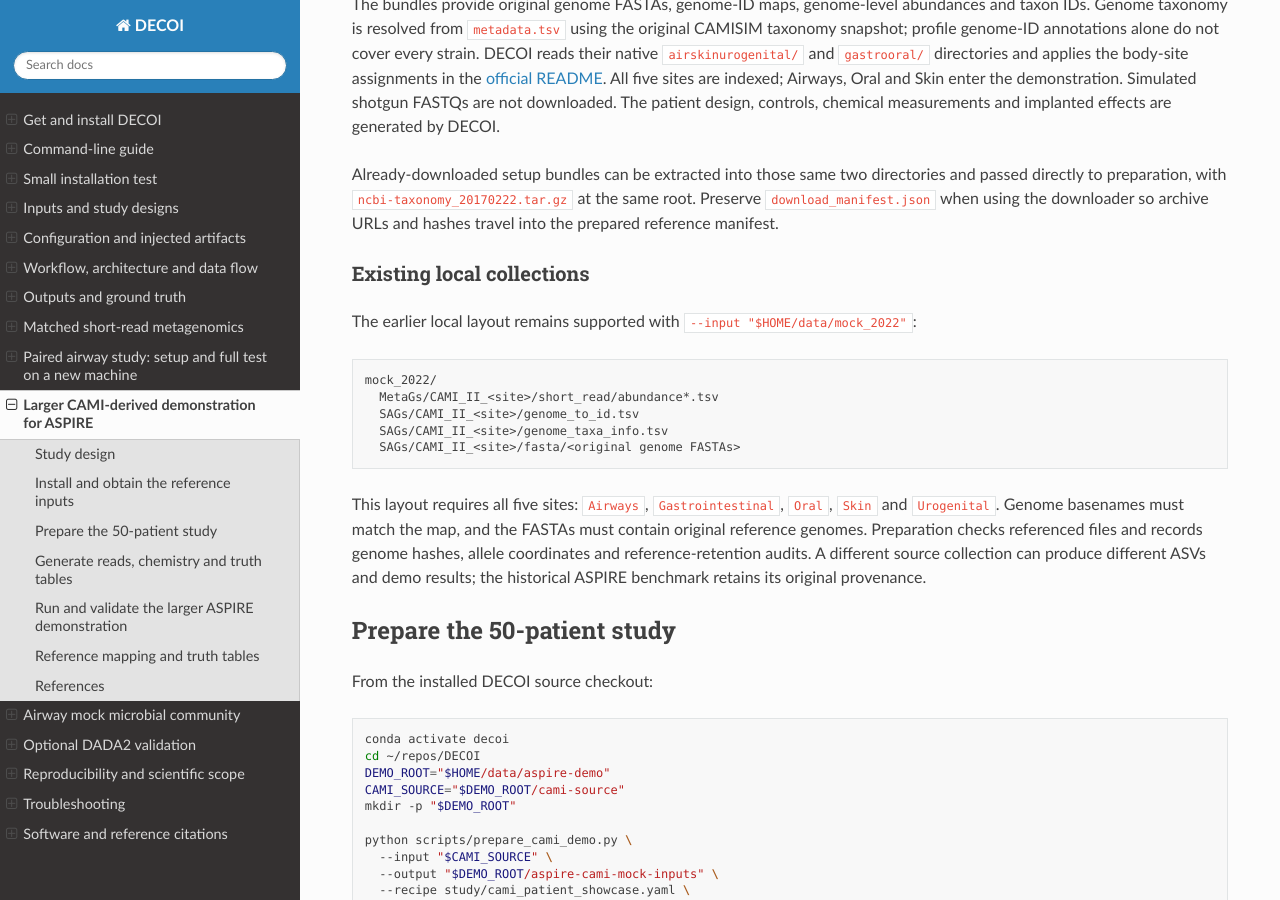
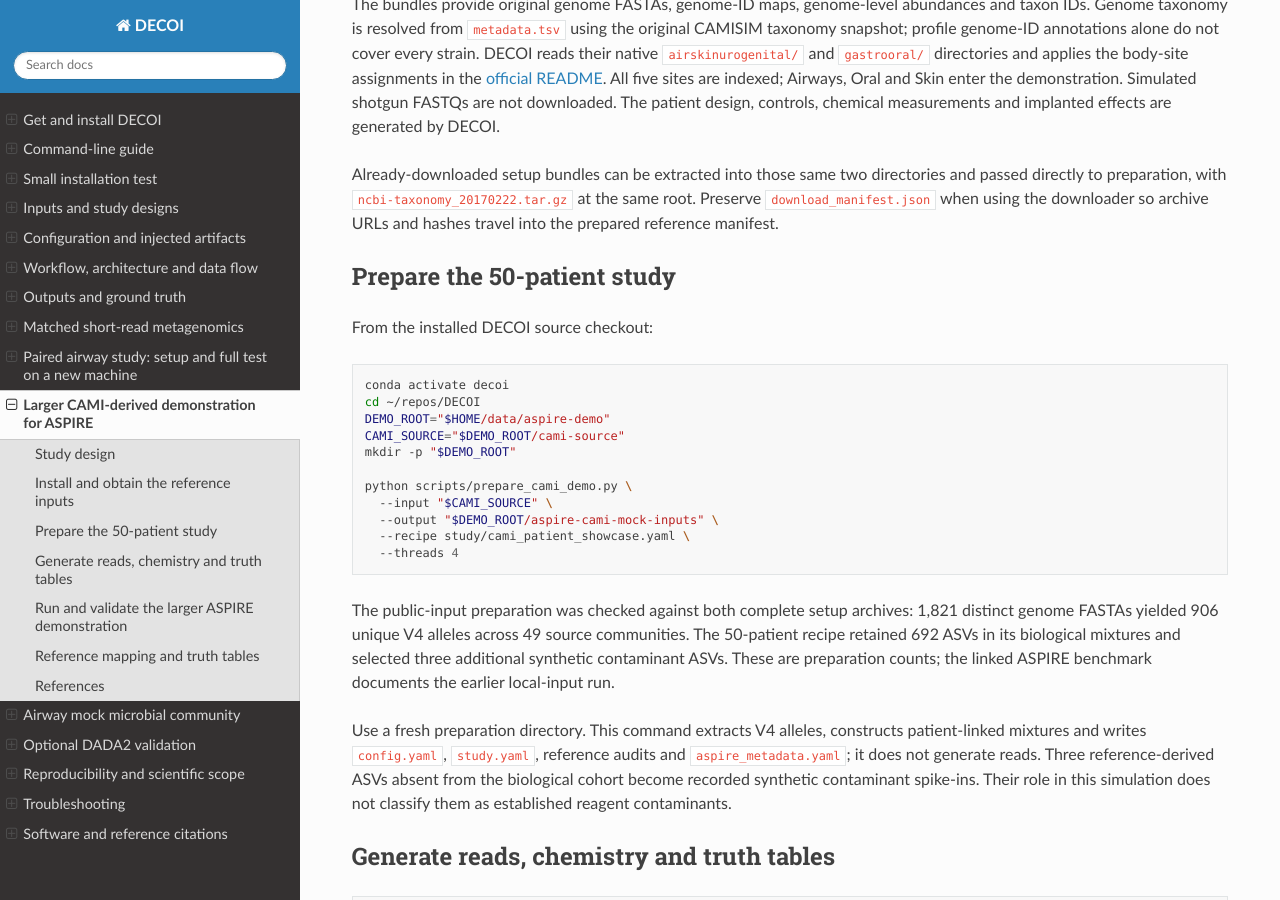
Before and after one commit to hallamlab/DECOI, a Sphinx documentation site: the page built from docs/cami-body-sites.md, in a window 1280 px wide and 900 px high, scrolled down 1924 px. Built offline with Sphinx 7.4.7 and the Read the Docs theme 3.1.0, drawn with Linux system fonts in a browser that asks for light colours.

Commit message:
Keep CAMI demonstration guide focused on public inputs

````diff
--- a/docs/cami-body-sites.md
+++ b/docs/cami-body-sites.md
@@ -106,25 +106,6 @@ Already-downloaded setup bundles can be extracted into those same two directorie
 and passed directly to preparation, with `ncbi-taxonomy_20170222.tar.gz` at
 the same root. Preserve `download_manifest.json` when using
 the downloader so archive URLs and hashes travel into the prepared reference manifest.
-
-### Existing local collections
-
-The earlier local layout remains supported with `--input "$HOME/data/mock_2022"`:
-
-```text
-mock_2022/
-  MetaGs/CAMI_II_<site>/short_read/abundance*.tsv
-  SAGs/CAMI_II_<site>/genome_to_id.tsv
-  SAGs/CAMI_II_<site>/genome_taxa_info.tsv
-  SAGs/CAMI_II_<site>/fasta/<original genome FASTAs>
-```
-
-This layout requires all five sites: `Airways`, `Gastrointestinal`, `Oral`,
-`Skin` and `Urogenital`. Genome basenames must match the map, and the FASTAs
-must contain original reference genomes. Preparation checks referenced files
-and records genome hashes, allele coordinates and reference-retention audits.
-A different source collection can produce different ASVs and demo results;
-the historical ASPIRE benchmark retains its original provenance.
 
 ## Prepare the 50-patient study
 
````
